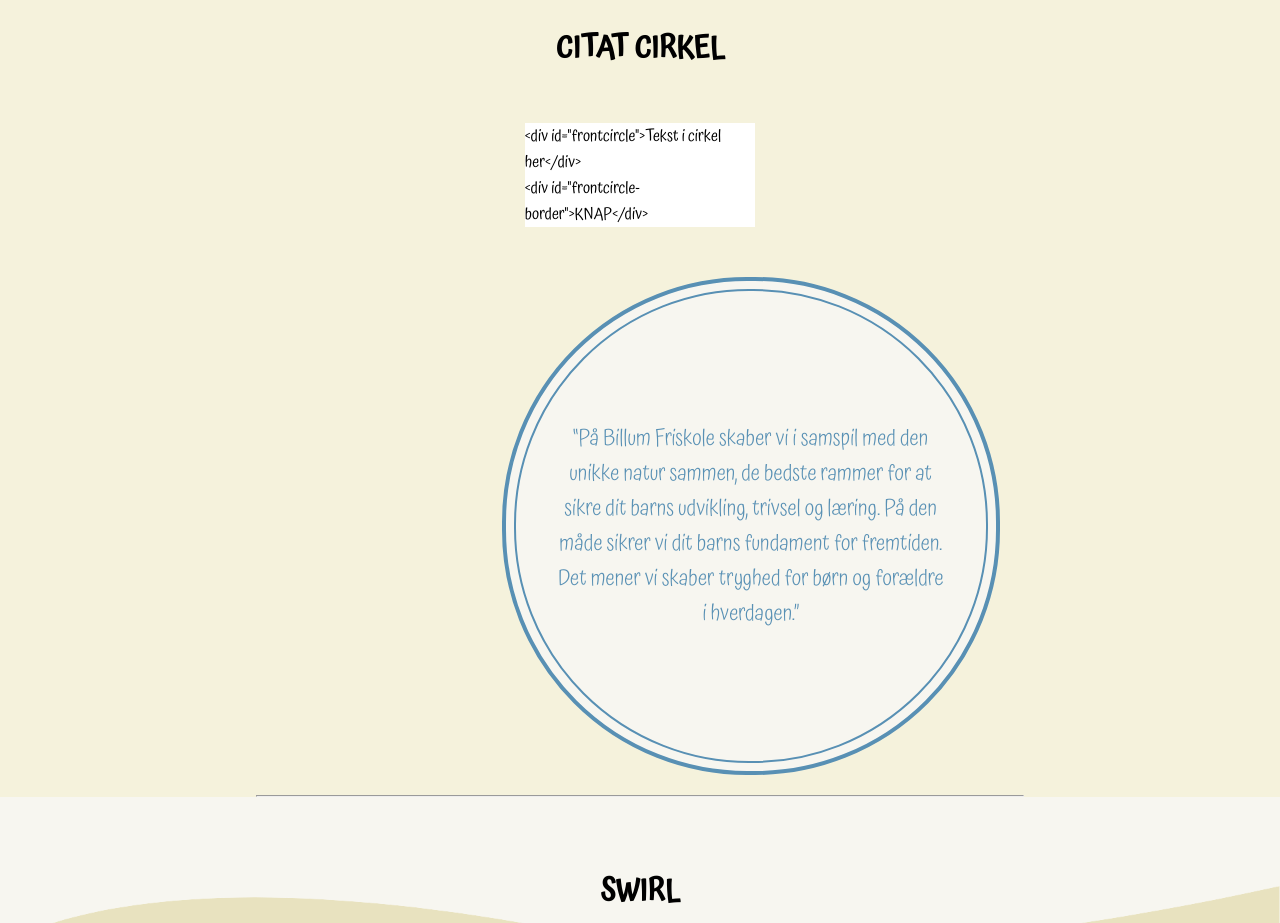
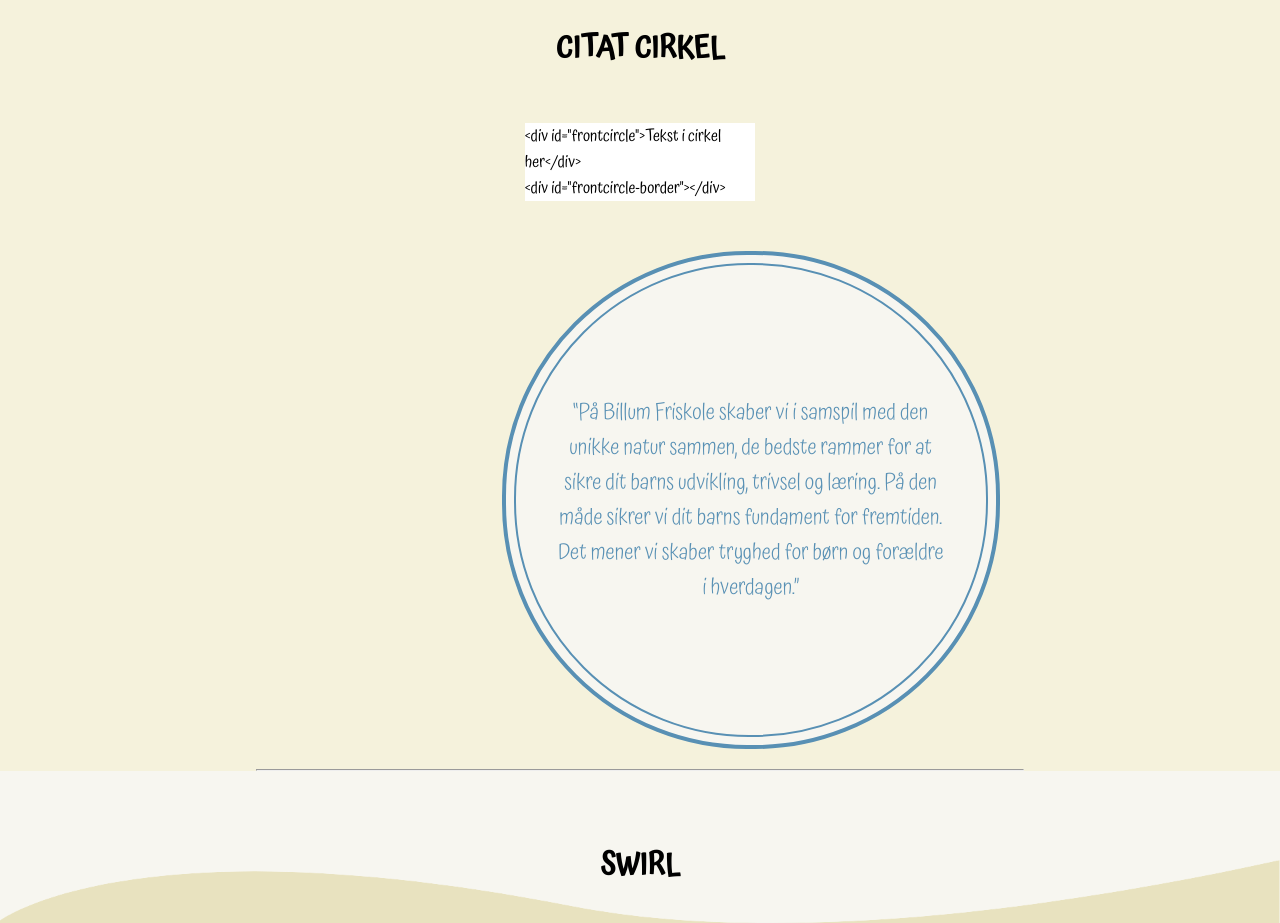
Before and after one commit to Chridde/Billumfriskole, a plain HTML site: page styleguide.html in a window 1280 px wide. Shown: the part 1900-2823 px from the top of the page. Drawn offline with Linux system fonts and the light colour scheme.

Commit message:
styleguide text fix

```diff
--- a/styleguide.html
+++ b/styleguide.html
@@ -74,12 +74,12 @@
         <h3>CITAT CIRKEL</h3>
         <div class="styleguide-code">
           &lt;div id="frontcircle"&gt;Tekst i cirkel her&lt;/div&gt;<br>
-          &lt;div id="frontcircle-border"&gt;KNAP&lt;/div&gt;
+          &lt;div id="frontcircle-border"&gt;&lt;/div&gt;
         </div>
         <div id="frontcircle">
           <p>“På Billum Friskole skaber vi i samspil med den unikke natur sammen, de bedste rammer for at sikre dit barns udvikling, trivsel og læring.
             På den måde sikrer vi dit   barns fundament for fremtiden. Det mener vi skaber tryghed for børn og forældre i hverdagen.”</p>
-        <div id="frontcircle-border"  class="styleguide-cricle">
+        <div id="frontcircle-border" class="styleguide-cricle">
         </div>
         </div>
       </div>
```
